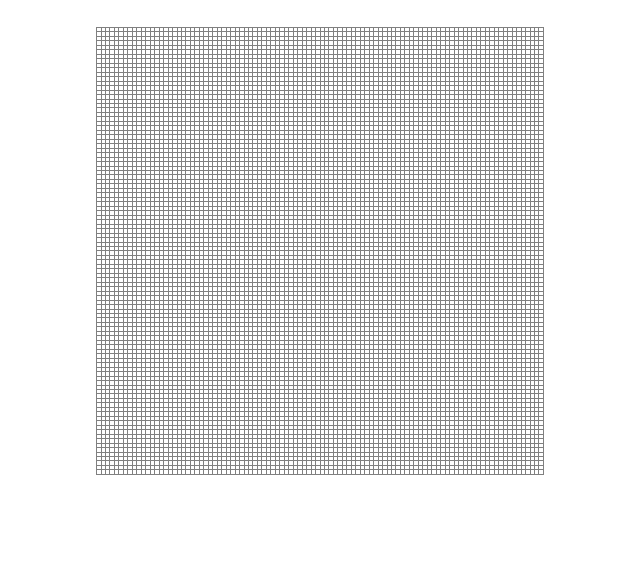
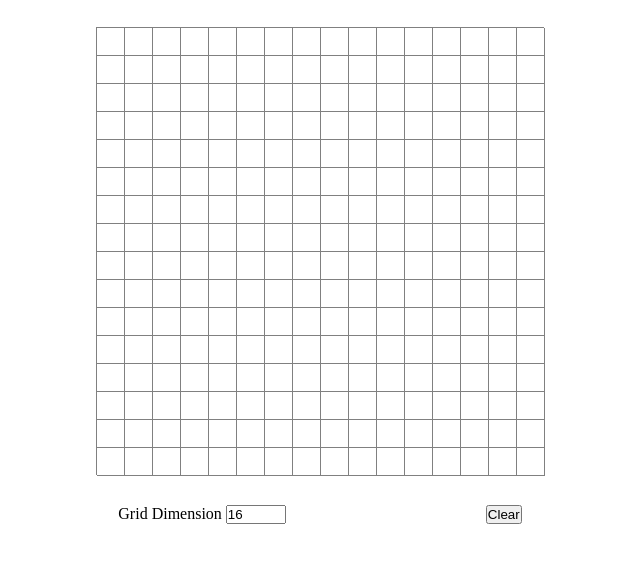
Before and after one commit to jamesarrojo/etch-a-sketch, a plain HTML site: page index.html in a window 1280 px wide. Shown: the part 70-632 px from the top of the page, without its empty margins (320-960 px from the left). Drawn offline with Linux system fonts and the light colour scheme.

Commit message:
Add initial code for auto generating grid after changing input

```diff
--- a/index.html
+++ b/index.html
@@ -14,6 +14,15 @@
 
     </div>
 
+    <div id="controls">
+        <form action="">
+            <label for="dimension">Grid Dimension</label>
+            <input type="number" name="dimension" id="dimension" max="100" min="1" value="16">
+        </form>
+
+        <button>Clear</button>
+    </div>
+
     <script src="./script.js"></script>
 </body>
 </html>
--- a/script.js
+++ b/script.js
@@ -41,8 +41,16 @@ function createGrid(dimension) {
 
 function main() {
     // const userInput = Number(prompt('Please enter the grid dimensions'))
-    let userInput = 100
-    createGrid(userInput)
+    // let userInput = 100
+    const input = document.querySelector('#dimension')
+    createGrid(input.value)
+    // console.log(input.value)
+    input.addEventListener("change", function(e){
+        console.log(e.target.value)
+        let userInput = e.target.value
+        createGrid(userInput)
+    })
+    // createGrid(userInput)
 }
 
 
--- a/style.css
+++ b/style.css
@@ -29,3 +29,10 @@ h1 {
 .colored {
     background: blue;
 }
+
+#controls {
+    display: flex;
+    justify-content: center;
+    gap: 200px;
+    margin: 30px 0;
+}
```
